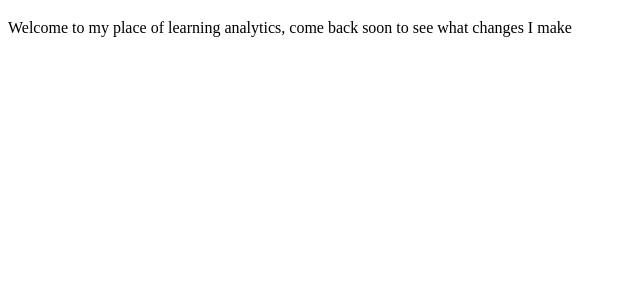
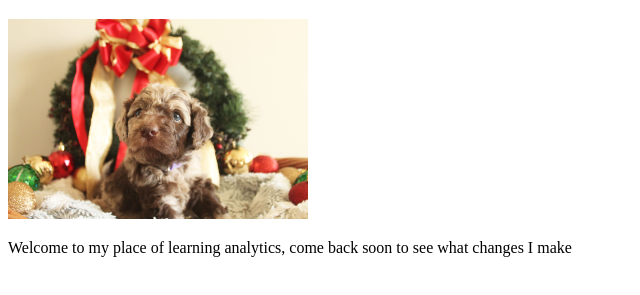
Before and after one commit to MiloXylo/Miles--Website, a plain HTML site: page index.html in a window 1280 px wide. Shown: the part 61-356 px from the top of the page, without its empty margins (0-640 px from the left). Drawn offline with Linux system fonts and the light colour scheme.

Commit message:
Update index.html
added "headshot"

```diff
--- a/index.html
+++ b/index.html
@@ -8,6 +8,7 @@
 </head>
 <body>
     <h1>Welcome to my BI Site</h1>
+    <img src="headshot.jpg" height="200px">
     <p>Welcome to my place of learning analytics,
         come back soon to see what changes I make
     </p>
```
